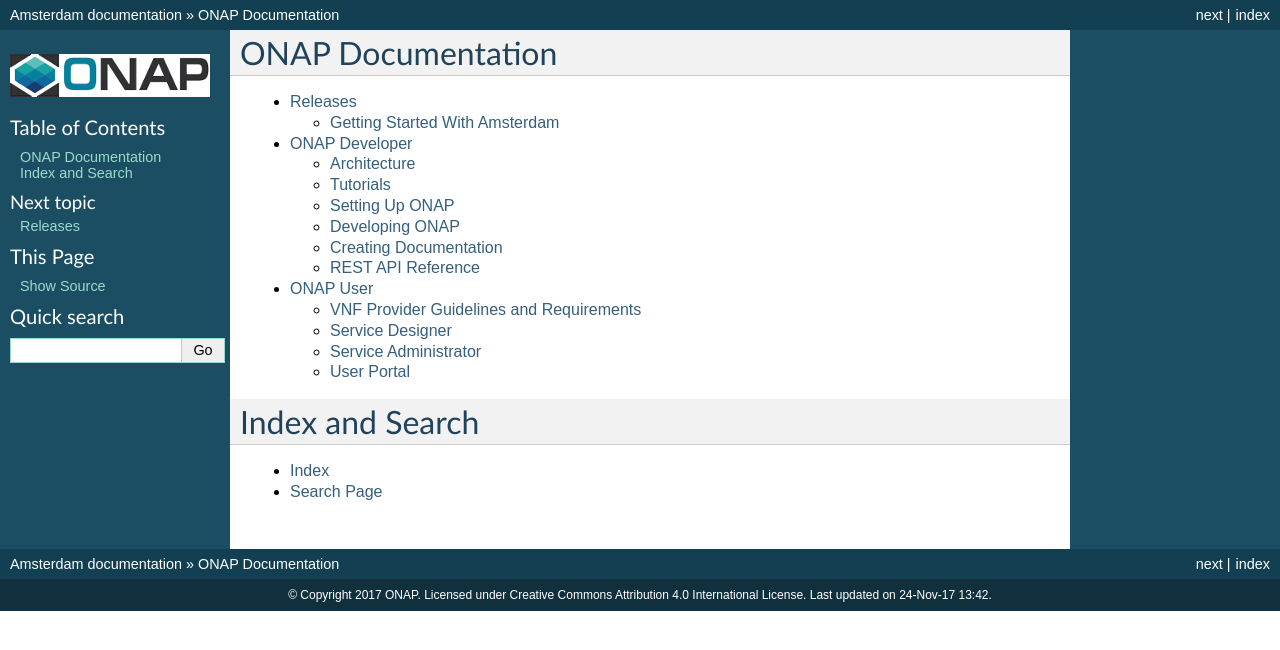
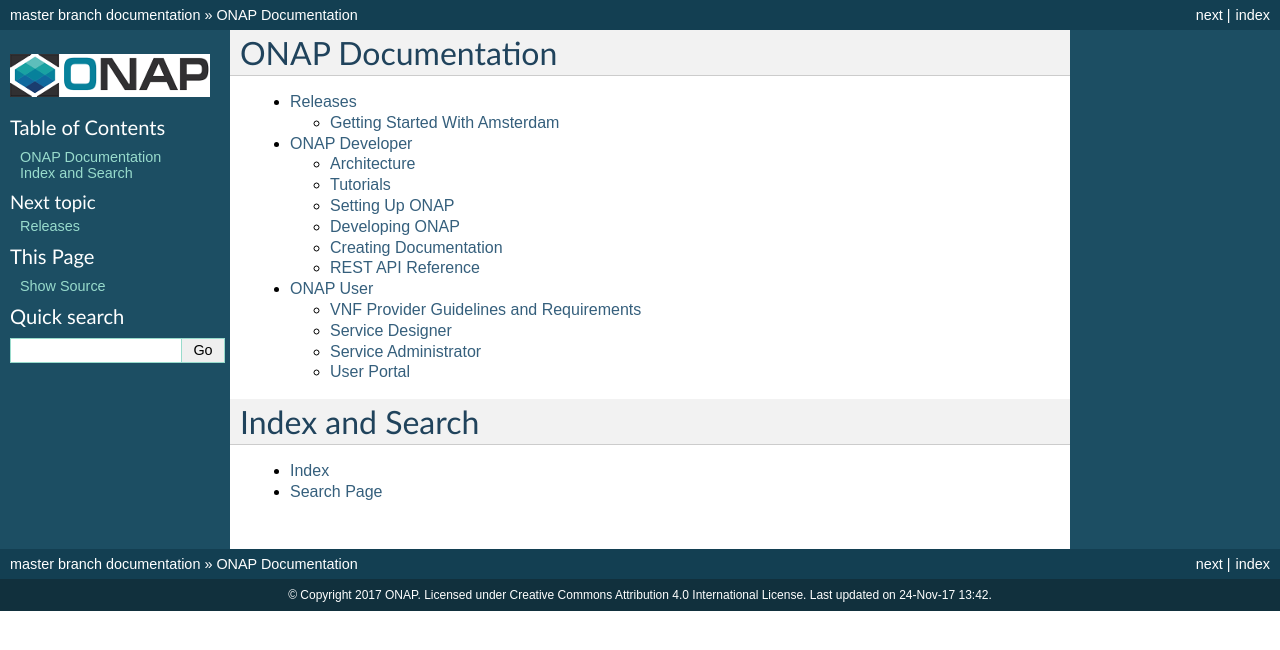
Before and after one commit to onap/doc, a Sphinx documentation site: the page built from docs/index.rst, in a window 1280 px wide. Shown: the top 650 px of the page. Built offline with Sphinx 7.4.7, drawn with Linux system fonts in a browser that asks for light colours; formulas are drawn with MathJax 3; pages that are not in the unit, such as notebooks, are missing from menus.

Commit message:
Add .gitmodule entry for vvp
Update sphinx conf.py to show master branch

Change-Id: Ib62ff4699b179c6acaf3fe2ffb11372d9b56bc85
Issue-ID: DOC-58
Signed-off-by: Rich Bennett <rb2745@att.com>

```diff
--- a/docs/conf.py
+++ b/docs/conf.py
@@ -73,9 +73,9 @@
 # |version| and |release|, also used in various other places throughout the
 # built documents.
 # The short X.Y version.
-version = '1.0.0'
+version = 'master branch'
 # The full version, including alpha/beta/rc tags.
-release = 'Amsterdam'
+release = 'master branch'
 
 # The language for content autogenerated by Sphinx. Refer to documentation
 # for a list of supported languages.
```
Also changed, not shown: .gitmodules.
